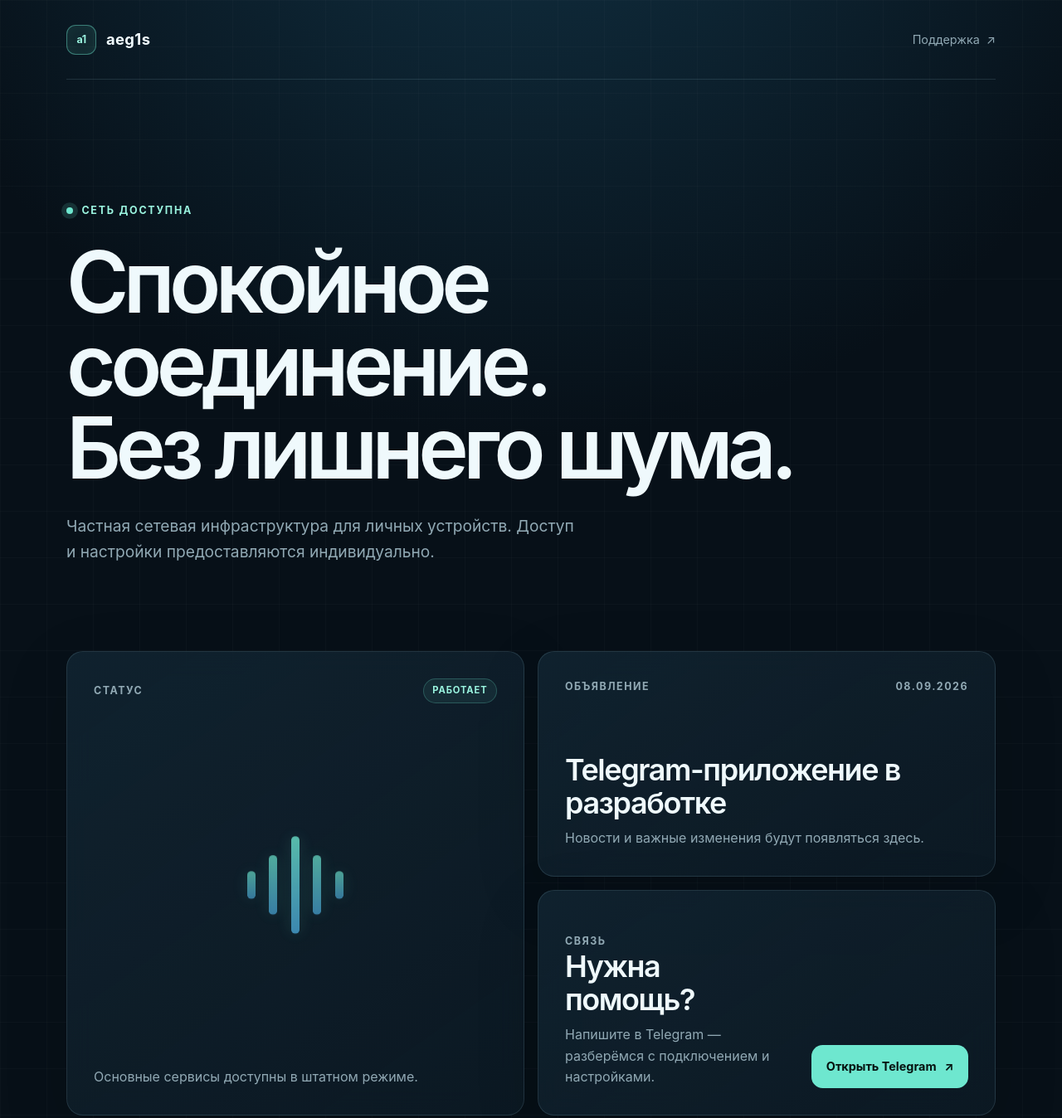
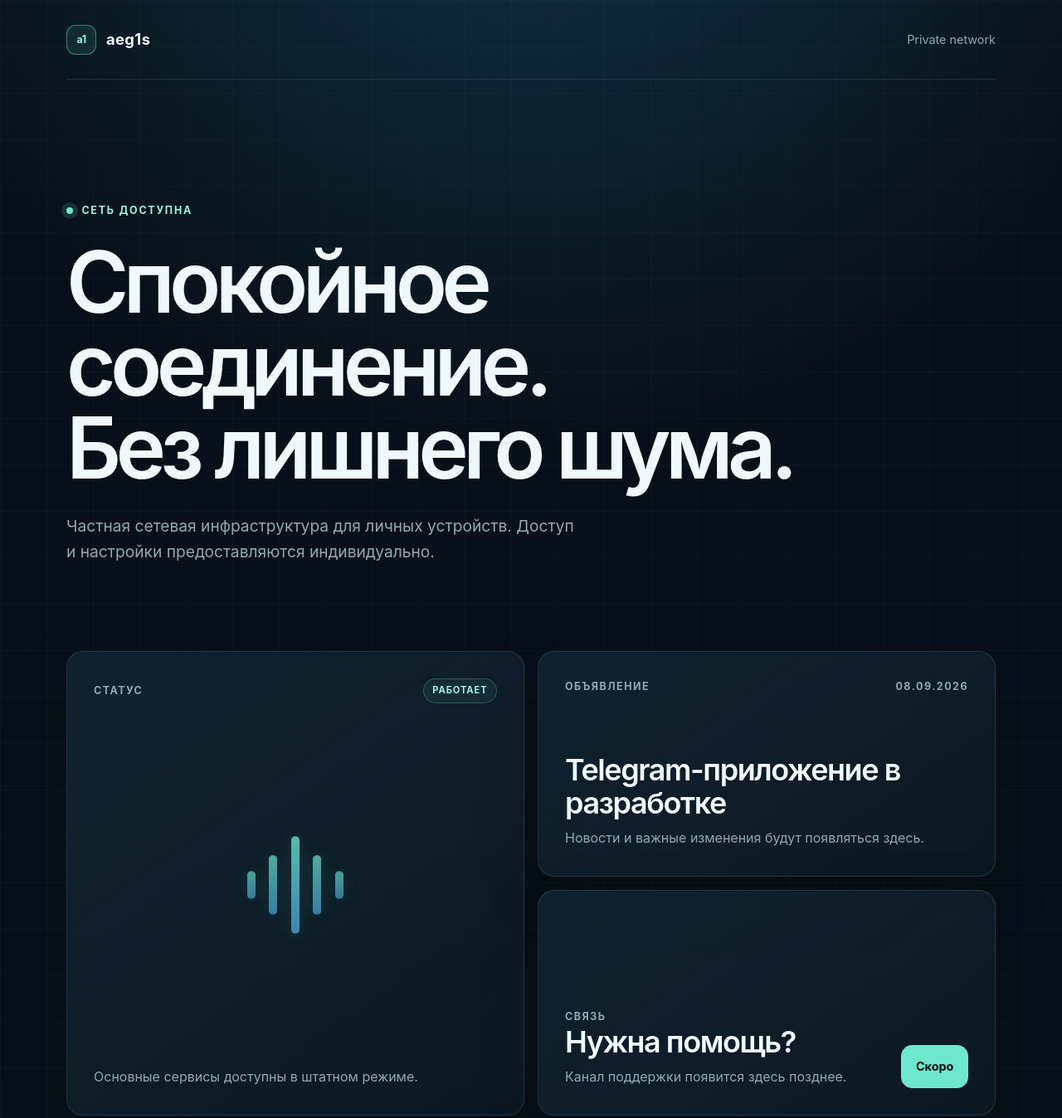
Before and after one commit to dzhalavian/aeg1s-site, a plain HTML site: page index.html in a window 1280 px wide. Shown: the top 1348 px of the page at 83% size. Drawn offline with Linux system fonts and the light colour scheme.

Commit message:
Remove Telegram links from site

```diff
--- a/index.html
+++ b/index.html
@@ -22,10 +22,7 @@
           <span class="brand-mark" aria-hidden="true">a1</span>
           <span>aeg1s</span>
         </a>
-        <a class="support-link" href="https://t.me/surgoorior" rel="noreferrer">
-          Поддержка
-          <span aria-hidden="true">↗</span>
-        </a>
+        <span class="support-link">Private network</span>
       </header>
 
       <section class="hero" aria-labelledby="hero-title">
@@ -59,11 +56,9 @@
           <div>
             <div class="card-heading"><span>Связь</span></div>
             <h2>Нужна помощь?</h2>
-            <p>Напишите в Telegram — разберёмся с подключением и настройками.</p>
+            <p>Канал поддержки появится здесь позднее.</p>
           </div>
-          <a class="primary-button" href="https://t.me/surgoorior" rel="noreferrer">
-            Открыть Telegram <span aria-hidden="true">↗</span>
-          </a>
+          <span class="primary-button primary-button-disabled">Скоро</span>
         </article>
       </section>
 
```
